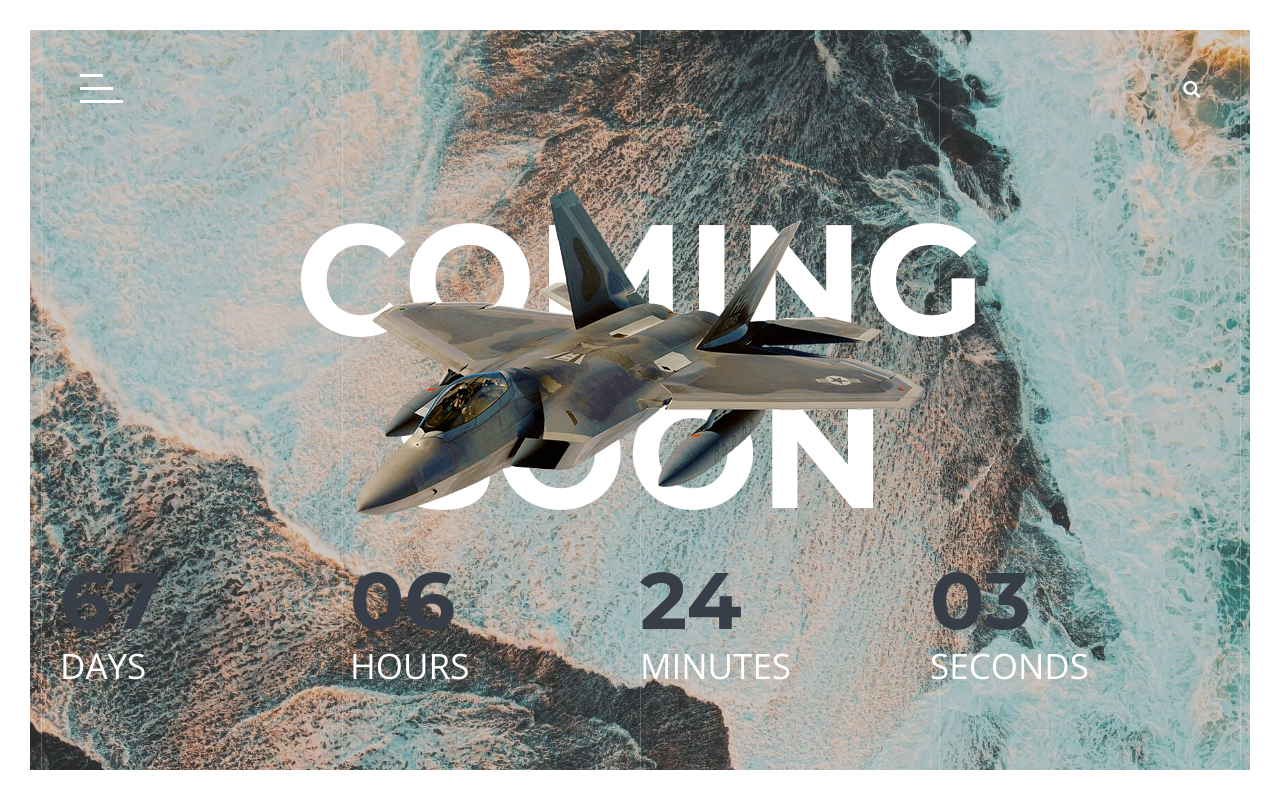
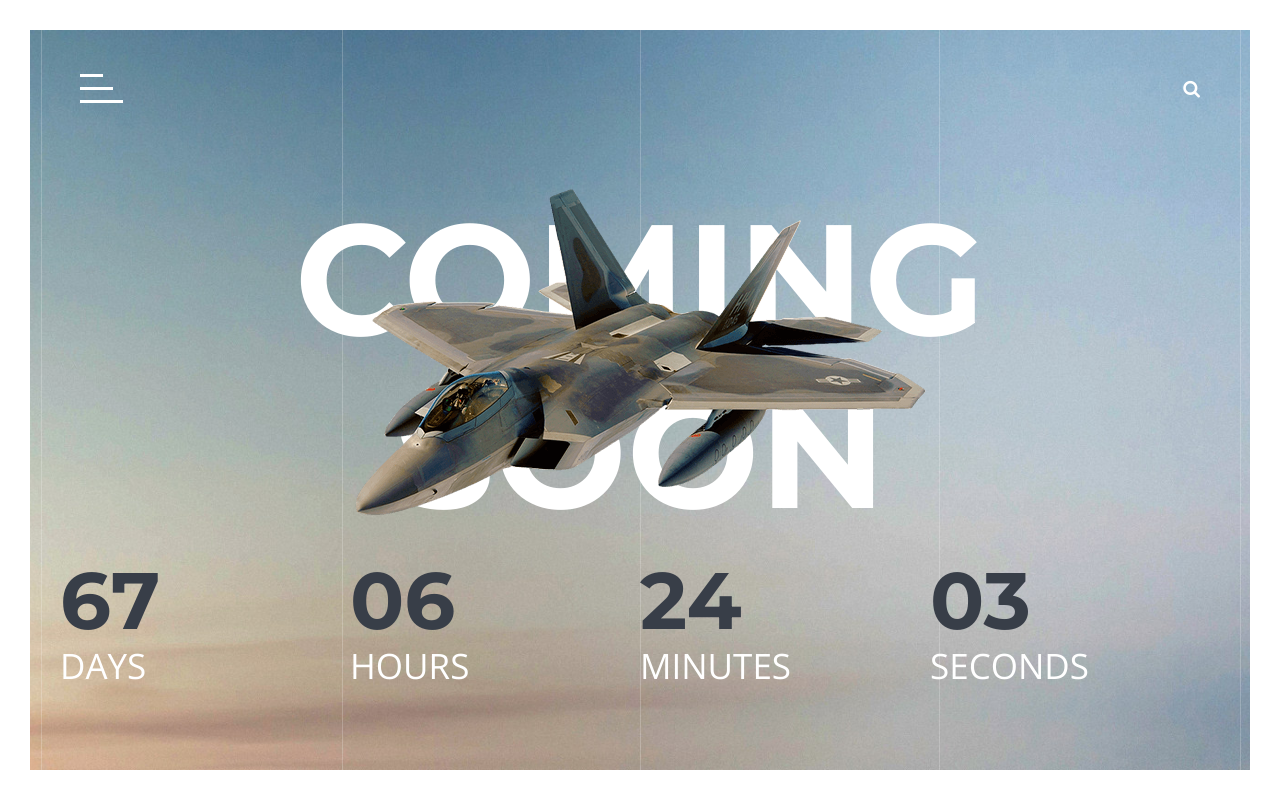
Before and after one commit to ezrayell/Slavic-Cartel, a plain HTML site: page index.html in a window 1280 px wide. Shown: the top 800 px of the page. Drawn offline with nearby package versions, Linux system fonts and the light colour scheme.

Commit message:
Trying To Fix it Again

```diff
--- a/index.html
+++ b/index.html
@@ -29,7 +29,7 @@
 
 
 
-<div id="page" class="page" style="background: url(img/bg.jpg);">
+<div id="page" class="page" style="background: url(img/coming/bg-coming.jpeg);">
 	<!-- Header -->
 	<header class="header">
 
@@ -65,7 +65,7 @@
 		<h1 class="coming-ttl">Coming soon</h1>
 		<div class="cont page-cont coming">
 			<p class="coming-img">
-				<img src="img/rocket.png" alt="">
+				<img src="img/coming/coming.png" alt="">
 			</p>
 			<!-- Countdown -->
 			<ul data-countdown="2022/7/25 12:00:00" id="countdown" class="coming-timer">
@@ -83,7 +83,7 @@
 				</li>
 				<li>
 					<span class="coming-digits">60</span>
-					S
+					Seconds
 				</li>
 			</ul>
 			<!-- Countdown -->
```
Also changed, not shown: img/coming/bg-coming.jpeg (added), img/coming/coming.png (added), 1 other file.
